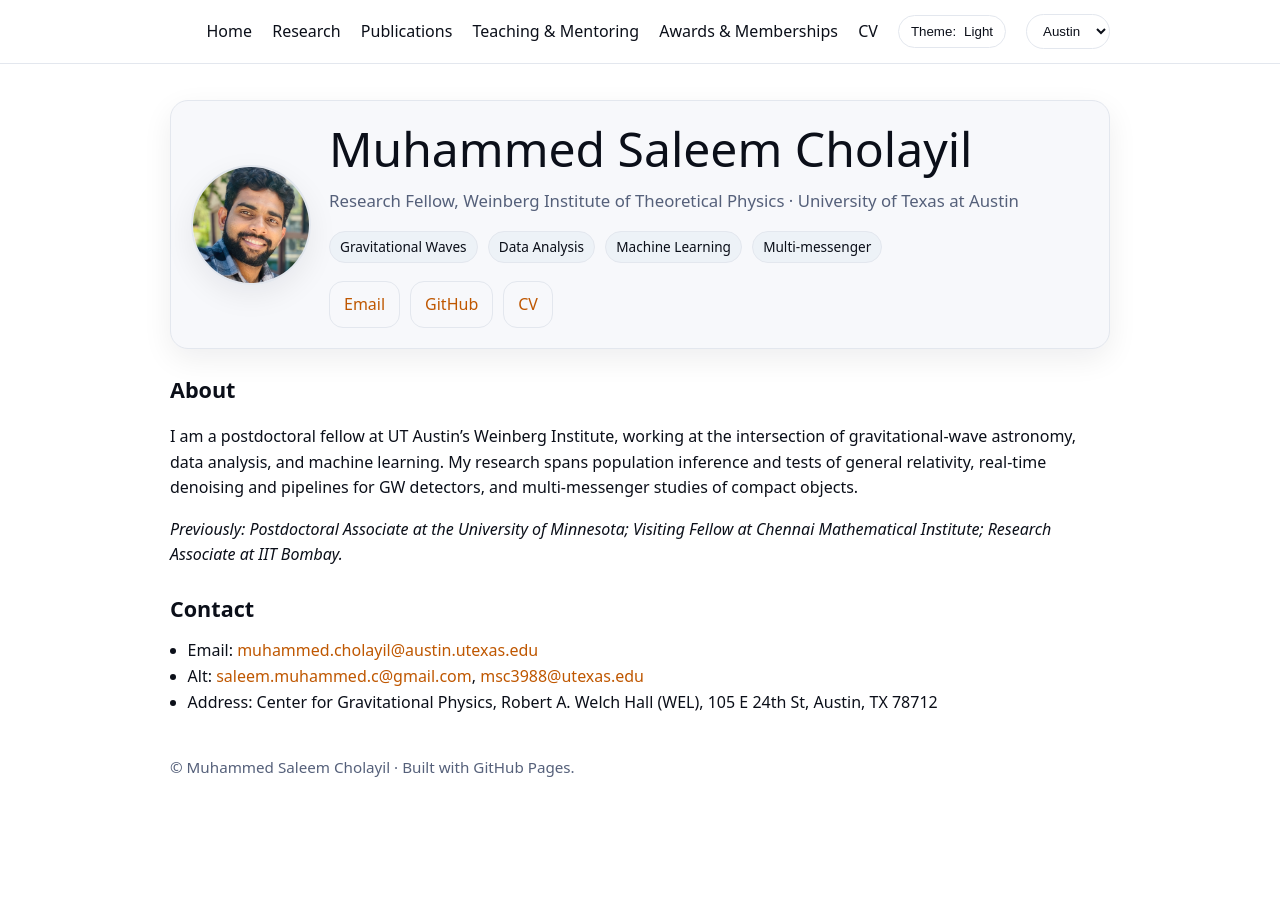
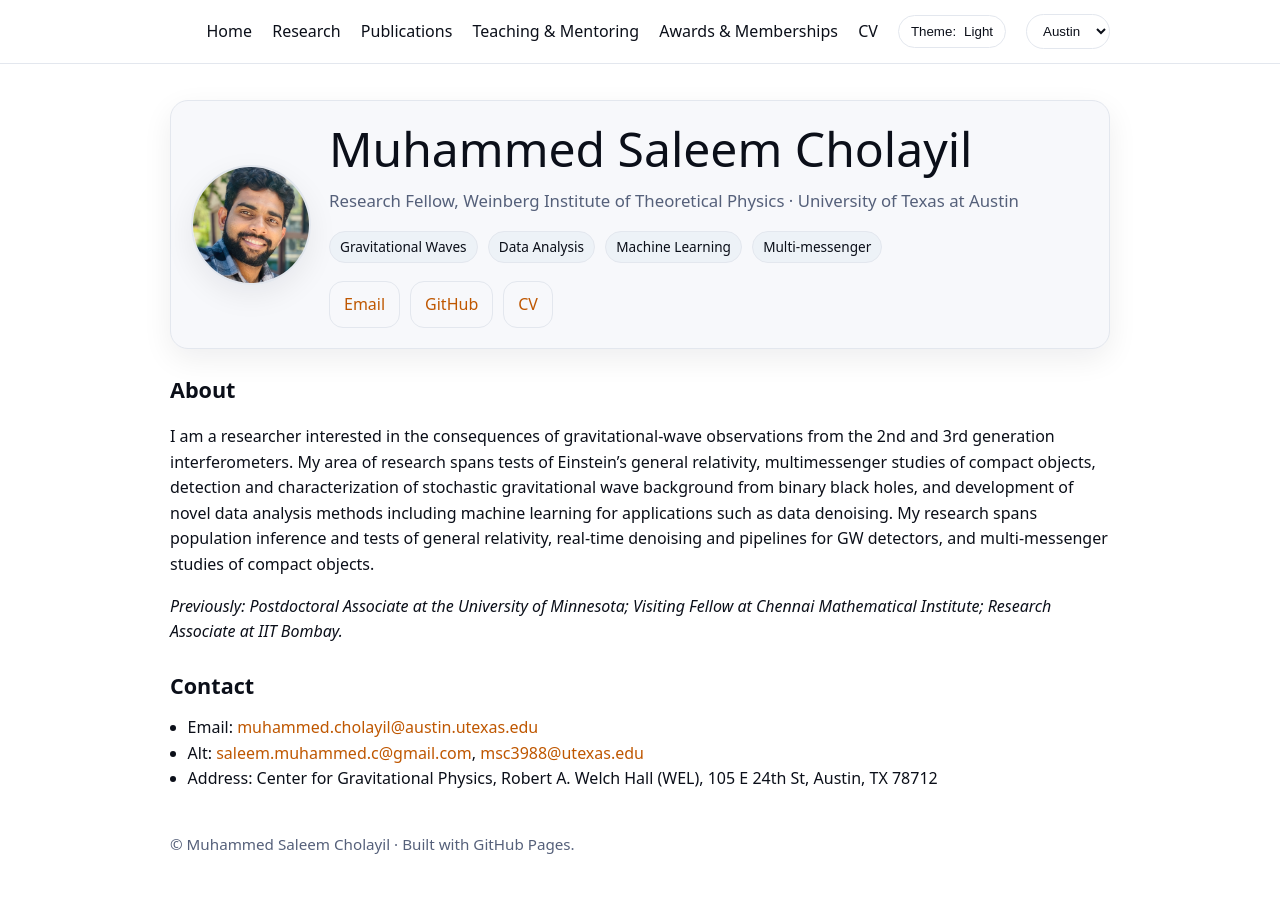
Before and after one commit to saleem-muhammed/saleem-muhammed.github.io, a Jekyll site: the page built from index.md, in a window 1280 px wide. Built offline with Jekyll 4.4.1, drawn with Linux system fonts in a browser that asks for light colours.

Commit message:
Update index.md

```diff
--- a/index.md
+++ b/index.md
@@ -24,7 +24,7 @@ permalink: /
 </div>
 
 ## About
-I am a postdoctoral fellow at UT Austin’s Weinberg Institute, working at the intersection of gravitational-wave astronomy, data analysis, and machine learning. My research spans population inference and tests of general relativity, real-time denoising and pipelines for GW detectors, and multi-messenger studies of compact objects.
+I am a researcher interested in the consequences of gravitational-wave observations from the 2nd  and 3rd generation interferometers. My area of research spans tests of Einstein's general relativity, multimessenger studies of compact objects, detection and characterization of stochastic gravitational wave background from binary black holes, and development of novel data analysis methods including machine learning for applications such as data denoising. My research spans population inference and tests of general relativity, real-time denoising and pipelines for GW detectors, and multi-messenger studies of compact objects.
 
 *Previously: Postdoctoral Associate at the University of Minnesota; Visiting Fellow at Chennai Mathematical Institute; Research Associate at IIT Bombay.*
 
```
